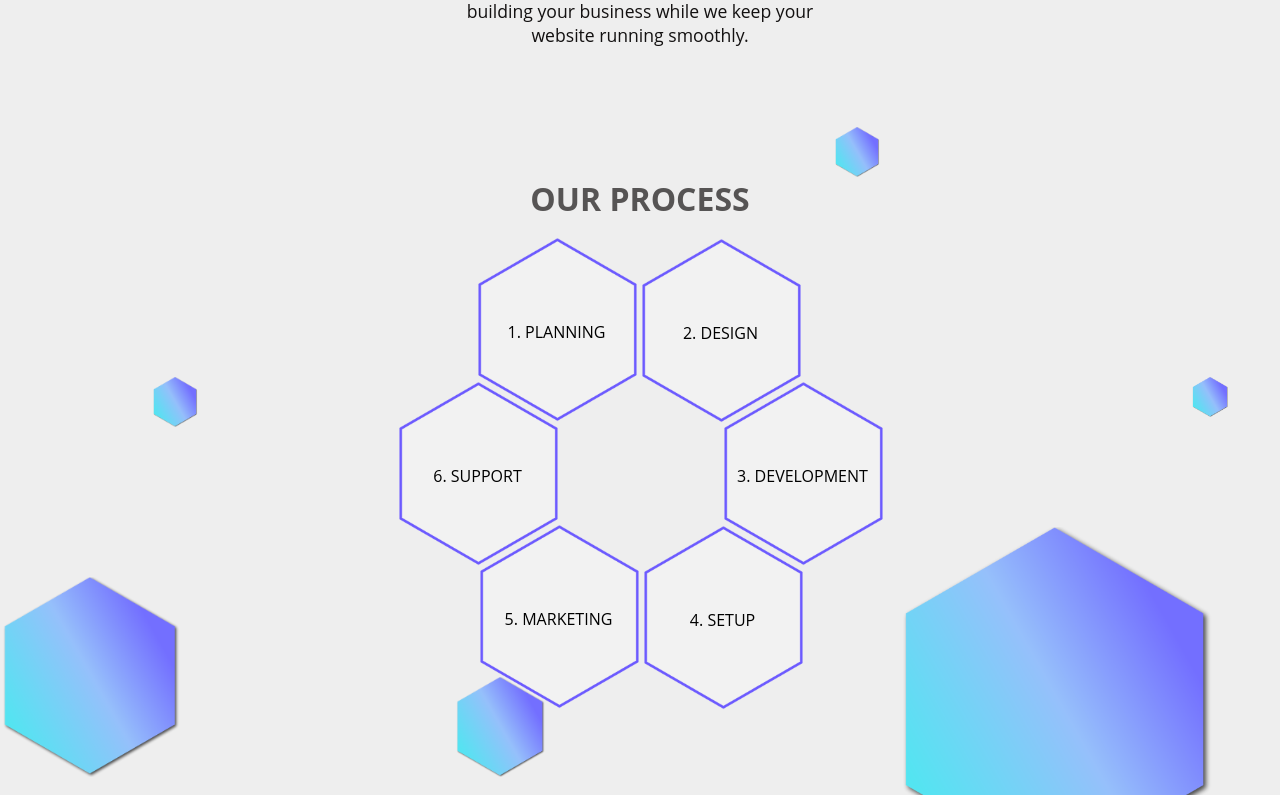
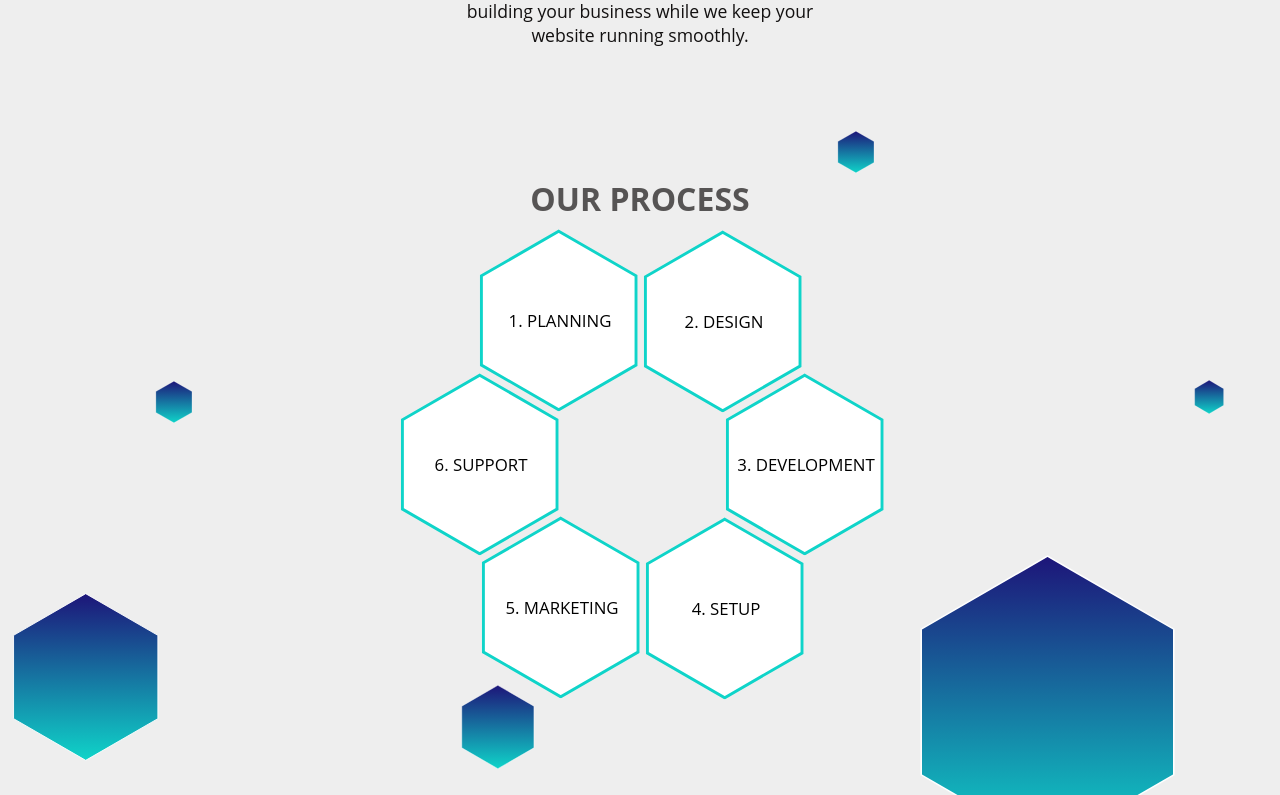
Before and after one commit to sambeckett303/beckettsoftwaresolutions, a Nuxt app: page / in a window 1280 px wide. Shown: the part 1465-2260 px from the top of the page. Built offline with nearby package versions, Linux system fonts and the light colour scheme.

Commit message:
Update remaining things with color change

```diff
--- a/assets/css/variables.css
+++ b/assets/css/variables.css
@@ -2,6 +2,7 @@
     --primary-color: #1D1579;
     --secondary-color: #0fd4c9;
     --third-color: #119486;
+    --bg-color: #EEE;
     --font-size-base: 16px;
     --border-radius: 0.5rem;
 }
--- /dev/null
+++ b/components/BorderHex.vue
@@ -0,0 +1,15 @@
+<script setup>
+const translateNum = 110.855;
+// const translateNum = 95;
+const transformVal = ref(`rotate(90 90 90) translate(${translateNum}, ${translateNum}) scale(1.4) translate(-${translateNum}, -${translateNum}) translate(9)`);
+</script>
+
+<template>
+    <div>
+        <svg version="1.1" xmlns="http://www.w3.org/2000/svg" xmlns:xlink="http://www.w3.org/1999/xlink" viewBox="-35.48 -35.48 264.71 264.71" xml:space="preserve">
+            <g fill="#FFF" stroke="var(--secondary-color)" stroke-width="3" :transform="transformVal">
+                <path d="M 0,92.375 l 46.188 -80 h 92.378 l 46.185,80 l -46.185,80 H 46.188 L 0,92.375 z"></path>
+            </g>
+        </svg>
+    </div>
+</template>
--- /dev/null
+++ b/components/GradientHex.vue
@@ -0,0 +1,22 @@
+<script setup>
+// const props = defineProps({ scale: String });
+const translateNum = 110.855;
+const transformVal = ref(`rotate(90 90 90) translate(${translateNum}, ${translateNum}) translate(-${translateNum}, -${translateNum})`);
+</script>
+
+<template>
+    <div>
+        <svg version="1.1" xmlns="http://www.w3.org/2000/svg" xmlns:xlink="http://www.w3.org/1999/xlink" viewBox="-18.48 -18.48 221.71 221.71" xml:space="preserve" stroke="#ffffff">
+            <defs>
+                <!-- Linear Gradient Definition -->
+                <linearGradient id="linearGradient" x1="0%" y1="0%" x2="100%" y2="0%">
+                    <stop offset="0%" stop-color="var(--primary-color)" />
+                    <stop offset="100%" stop-color="var(--secondary-color)" />
+                </linearGradient>
+            </defs>
+            <g fill="url(#linearGradient)" :transform="transformVal">
+                <path d="M 0,92.375 l 46.188 -80 h 92.378 l 46.185,80 l -46.185,80 H 46.188 L 0,92.375 z"></path>
+            </g>
+        </svg>
+    </div>
+</template>
--- a/components/HexagonGrid.vue
+++ b/components/HexagonGrid.vue
@@ -9,6 +9,7 @@
 				left: hexagon.left,
 				right: hexagon.right
 			}">
+			<gradient-hex :scale="hexagon.scale"></gradient-hex>
 		</div>
 	</div>
 </template>
@@ -323,6 +324,33 @@
 		}),
 		beforeMount: function()
 		{
+			this.blogPostHexagons.forEach((pg) => {
+				pg.scale = (Number(pg.size.substring(0, pg.size.length - 2)) / 200).toString();
+			});
+			this.blogHexagons.forEach((pg) => {
+				pg.scale = (Number(pg.size.substring(0, pg.size.length - 2)) / 200).toString();
+			});
+			this.reviewHexagons.forEach((pg) => {
+				pg.scale = (Number(pg.size.substring(0, pg.size.length - 2)) / 200).toString();
+			});
+			this.servicesHexagons.forEach((pg) => {
+				pg.scale = (Number(pg.size.substring(0, pg.size.length - 2)) / 200).toString();
+			});
+			this.workHexagons.forEach((pg) => {
+				pg.scale = (Number(pg.size.substring(0, pg.size.length - 2)) / 200).toString();
+			});
+			this.mobileBlogHexagons.forEach((pg) => {
+				pg.scale = (Number(pg.size.substring(0, pg.size.length - 2)) / 200).toString();
+			});
+			this.mobileReviewHexagons.forEach((pg) => {
+				pg.scale = (Number(pg.size.substring(0, pg.size.length - 2)) / 200).toString();
+			});
+			this.mobileServiceHexagons.forEach((pg) => {
+				pg.scale = (Number(pg.size.substring(0, pg.size.length - 2)) / 200).toString();
+			});
+			this.mobileWorkHexagons.forEach((pg) => {
+				pg.scale = (Number(pg.size.substring(0, pg.size.length - 2)) / 200).toString();
+			});
 			if ((window.innerHeight > window.innerWidth && window.innerWidth <= 600) ||
 				(window.innerWidth > window.innerHeight && window.innerHeight <= 600))
 			{
@@ -372,8 +400,8 @@
 	.hexagon
 	{
 		position: absolute;
-		background: url(/img/hexagon-01.png);
-		background-size: contain;
+		// background: url(/img/hexagon-01.png);
+		// background-size: contain;
 		z-index: -1;
 	}
 	.bounce-enter-active {
--- a/components/SectionTitle.vue
+++ b/components/SectionTitle.vue
@@ -11,7 +11,7 @@ const props = defineProps({ title: String });
 <style>
 .sectionTitle {
     background: var(--primary-color);
-    background: linear-gradient(90deg, var(--primary-color), var(--third-color) 45%, var(--secondary-color) 100%);
+    background: linear-gradient(90deg, var(--primary-color), var(--third-color) 80%, var(--secondary-color) 100%);
     color: #FFFFFF;
     padding: 15px 30px;
     font-size: 25px;
--- a/components/services.vue
+++ b/components/services.vue
@@ -19,6 +19,7 @@
 					bottom: serviceHexagon.bottom,
 					left: serviceHexagon.left
 				}">
+				<border-hex></border-hex>
 				<div class="serviceLabel">{{serviceHexagon.label}}</div>
 			</div>
 		</div>
@@ -26,6 +27,7 @@
 			<div id="activeService"
 				v-if="serviceActive"
 				:class="{ activeServiceAnchored: serviceAnchored }">
+				<border-hex></border-hex>
 				<div class="title">{{activeService.label}}</div>
 				<div class="serviceImage" :class="[activeService.imageClass]"></div>
 				<div class="text">{{activeService.text}}</div>
@@ -33,6 +35,7 @@
 		</transition>
 		<transition name="backTransition">
 			<div id="backContainer" :class="{backAnchored: backAnchored}" v-if="serviceActive" @click="backToServices">
+				<border-hex></border-hex>
 				<div class="text">BACK</div>
 			</div>
 		</transition>
@@ -180,8 +183,8 @@
 	#activeService
 	{
 		position: absolute;
-		background: url(/img/hexagon-04.png) no-repeat;
-		background-size: contain;
+		// background: url(/img/hexagon-04.png) no-repeat;
+		// background-size: contain;
 		width: 600px;
 	    height: 690px;
 	    transform: translate(-50%, -50%);
@@ -213,8 +216,8 @@
 	{
 		width: 200px;
 		height: 200px;
-		background: url(/img/hexagon-04.png) no-repeat;
-		background-size: contain;
+		// background: url(/img/hexagon-04.png) no-repeat;
+		// background-size: contain;
 		position: absolute;
 		bottom: 25px;
 		right: 25px;
@@ -223,8 +226,8 @@
 		.text
 		{
 			position: absolute;
-		    top: 80px;
-		    left: 55px;
+		    top: 92px;
+  			left: 67px;
 		    font-size: 25px;
 		}
 	}
@@ -240,12 +243,13 @@
 	.serviceHexagon
 	{
 		position: absolute;
-		background: url(/img/hexagon-04.png) no-repeat;
-		background-size: contain;
+		// background: url(/img/hexagon-04.png) no-repeat;
+		// background-size: contain;
 		width: 174px;
-		height: 198px;
+		height: 175px;
 		transition: all .3s ease;
 		cursor: pointer;
+		transform: scale(1.05);
 	}
 	.serviceLabel
 	{
@@ -255,7 +259,7 @@
 	    left: 0;
 	    right: 0;
 	    margin: 0 auto;
-	    width: 149px;
+	    width: 156px;
 	    margin-left: 9px;
 	    text-align: center;
 	}
--- a/pages/index.vue
+++ b/pages/index.vue
@@ -269,7 +269,7 @@ export default {
 //   outline: 1px solid red;
 // }
 	body {
-		background: #EEE;
+		background: var(--bg-color);
 	}
 	.sectionTitleHeader {
 		text-align: center;
```
